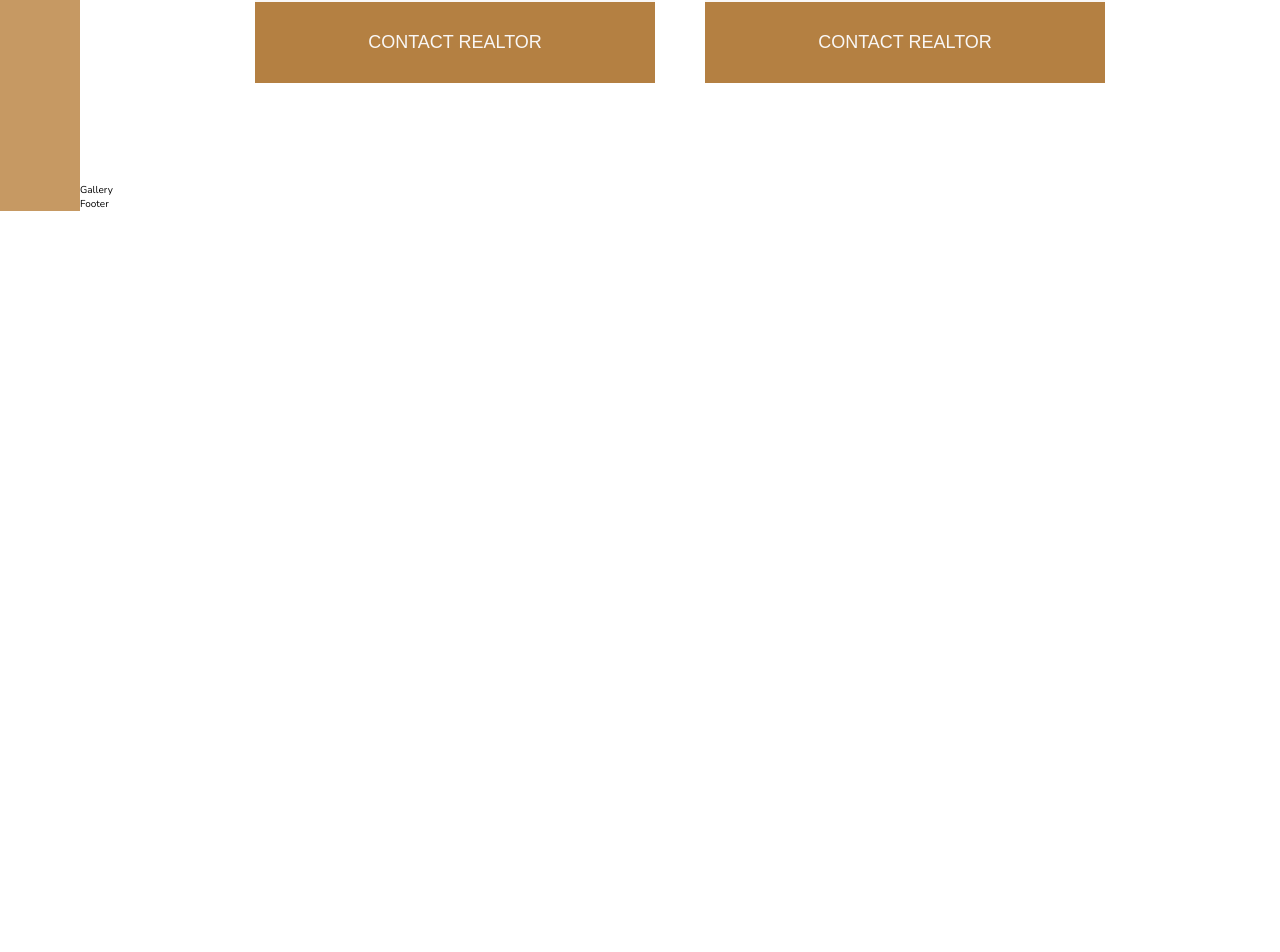
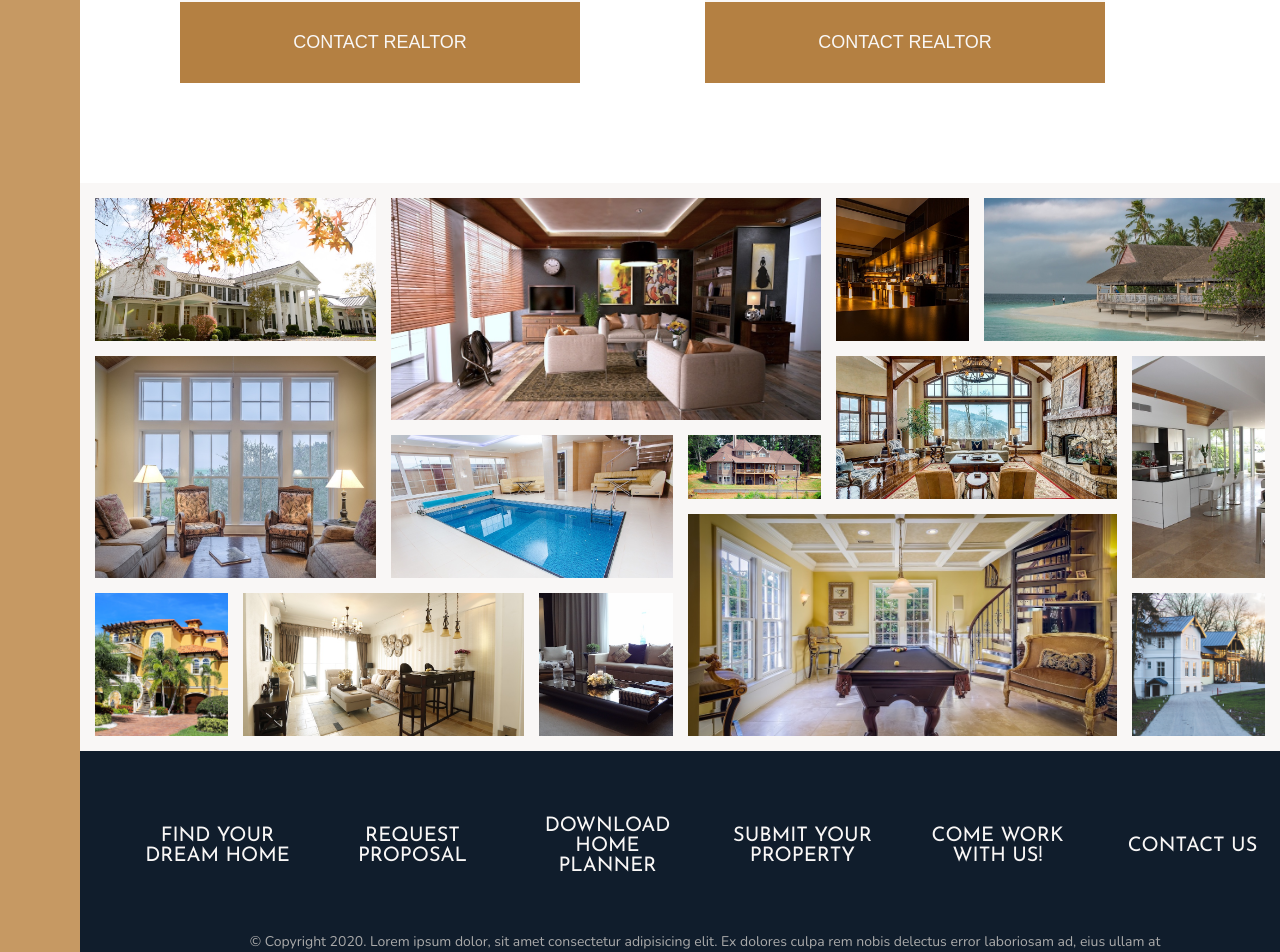
Before and after one commit to james-hatfield/nexter, a React (Create React App) app: page / in a window 1280 px wide. Shown: the part 3576-4528 px from the top of the page. Before the commit the page ends 3787 px from the top, so only its background shows below. Built offline with nearby package versions, Linux system fonts and the light colour scheme.

Commit message:
finished footer and gallery, page complete

```diff
--- a/src/components/Footer/Footer.module.scss
+++ b/src/components/Footer/Footer.module.scss
@@ -1,3 +1,59 @@
+@import "../../sass/main.scss";
+
 .Footer {
   grid-area: footer;
+  background-color: $color-secondary;
+  color: $color-grey-light-1;
+  height: 30vh;
+
+  display: grid;
+  grid-template-rows: 1fr 1fr;
+  align-items: center;
+  padding: 5rem 0 0 5rem;
+  nav {
+    ul {
+      list-style: none;
+      display: grid;
+      grid-template-columns: repeat(auto-fit, minmax(15rem, 1fr));
+      grid-gap: 2rem;
+      align-items: center;
+      margin-bottom: 2rem;
+      a,
+      &:visited,
+      &:link {
+        color: $color-grey-light-1;
+        text-decoration: none;
+        font-size: 2rem;
+        font-family: $font-display;
+        text-transform: uppercase;
+        text-align: center;
+        padding: 1.5rem;
+        display: block;
+        transition: all 0.2s;
+
+        &:hover,
+        &:active {
+          background-color: rgba(#fff, 0.05);
+          transform: translateY(-3px);
+        }
+
+        @include breakpoints(tab-land) {
+          font-size: 1.5rem;
+        }
+      }
+    }
+  }
+
+  .Copyright {
+    display: flex;
+    justify-content: center;
+    font-size: 1.4rem;
+    color: $color-grey-light-2;
+
+    p {
+      text-align: center;
+      width: 80%;
+      margin: 0 auto 0 auto;
+    }
+  }
 }
--- a/src/components/Footer/Footer.tsx
+++ b/src/components/Footer/Footer.tsx
@@ -1,5 +1,38 @@
 import React from "react";
 import classes from "./Footer.module.scss";
 
-const Footer = () => <footer className={classes.Footer}>Footer</footer>;
+const Footer = () => (
+  <footer className={classes.Footer}>
+    <nav>
+      <ul>
+        <li>
+          <a href="#!">Find your dream home</a>
+        </li>
+        <li>
+          <a href="#!">Request proposal</a>
+        </li>
+        <li>
+          <a href="#!">Download home planner</a>
+        </li>
+        <li>
+          <a href="#!">Submit your property</a>
+        </li>
+        <li>
+          <a href="#!">Come work with us!</a>
+        </li>
+        <li>
+          <a href="#!">Contact us</a>
+        </li>
+      </ul>
+    </nav>
+    <div className={classes.Copyright}>
+      <p>
+        &copy; Copyright 2020. Lorem ipsum dolor, sit amet consectetur
+        adipisicing elit. Ex dolores culpa rem nobis delectus error laboriosam
+        ad, eius ullam at tempore soluta cum minus, earum fugiat libero
+        cupiditate nesciunt tenetur quasi eligendi sequi nihil. Veniam.
+      </p>
+    </div>
+  </footer>
+);
 export default Footer;
--- a/src/components/Gallery/Gallery.module.scss
+++ b/src/components/Gallery/Gallery.module.scss
@@ -1,3 +1,77 @@
+@import "../../sass/main.scss";
+
 .Gallery {
   grid-area: gallery;
+  background-color: $color-grey-light-1;
+
+  display: grid;
+  grid-template-columns: repeat(8, 1fr);
+  grid-template-rows: repeat(7, 5vw);
+  grid-gap: 1.5rem;
+  padding: 1.5rem;
+
+  .ImageContainer {
+    & > * {
+      width: 100%;
+      height: 100%;
+      display: block;
+      object-fit: cover;
+    }
+    &:nth-child(1) {
+      grid-row: 1 / span 2;
+      grid-column: 1 / span 2;
+    }
+    &:nth-child(2) {
+      grid-row: 1 / span 3;
+      grid-column: 3 / span 3;
+    }
+    &:nth-child(3) {
+      grid-row: 1 / span 2;
+      grid-column: 6 / span 1;
+    }
+    &:nth-child(4) {
+      grid-row: 1 / span 2;
+      grid-column: 7 / span 2;
+    }
+    &:nth-child(5) {
+      grid-row: 3 / span 3;
+      grid-column: 1 / span 2;
+    }
+    &:nth-child(6) {
+      grid-row: 4 / span 2;
+      grid-column: 3 / span 2;
+    }
+    &:nth-child(7) {
+      grid-row: 4 / span 1;
+      grid-column: 5 / span 1;
+    }
+    &:nth-child(8) {
+      grid-row: 3 / span 2;
+      grid-column: 6 / span 2;
+    }
+    &:nth-child(9) {
+      grid-row: 3 / span 3;
+      grid-column: 8 / span 1;
+    }
+    &:nth-child(10) {
+      grid-row: 6 / span 2;
+      grid-column: 1 / span 1;
+    }
+    &:nth-child(11) {
+      grid-row: 6 / span 2;
+      grid-column: 2 / span 2;
+    }
+    &:nth-child(12) {
+      grid-row: 6 / span 2;
+      grid-column: 4 / span 1;
+    }
+    &:nth-child(13) {
+      grid-row: 5 / span 3;
+      grid-column: 5 / span 3;
+    }
+    &:nth-child(14) {
+      grid-row: 6 / span 2;
+      grid-column: 8 / span 1;
+    }
+  }
 }
--- a/src/components/Gallery/Gallery.tsx
+++ b/src/components/Gallery/Gallery.tsx
@@ -1,5 +1,50 @@
 import React from "react";
 import classes from "./Gallery.module.scss";
 
-const Gallery = () => <section className={classes.Gallery}>Gallery</section>;
+const Gallery = () => (
+  <section className={classes.Gallery}>
+    <figure className={classes.ImageContainer}>
+      <img src={require("../../assets/gal-1.jpeg")} alt="Gallery1" />
+    </figure>
+    <figure className={classes.ImageContainer}>
+      <img src={require("../../assets/gal-2.jpeg")} alt="Gallery2" />
+    </figure>
+    <figure className={classes.ImageContainer}>
+      <img src={require("../../assets/gal-3.jpeg")} alt="Gallery3" />
+    </figure>
+    <figure className={classes.ImageContainer}>
+      <img src={require("../../assets/gal-4.jpeg")} alt="Gallery4" />
+    </figure>
+    <figure className={classes.ImageContainer}>
+      <img src={require("../../assets/gal-5.jpeg")} alt="Gallery5" />
+    </figure>
+    <figure className={classes.ImageContainer}>
+      <img src={require("../../assets/gal-6.jpeg")} alt="Gallery6" />
+    </figure>
+    <figure className={classes.ImageContainer}>
+      <img src={require("../../assets/gal-7.jpeg")} alt="Gallery7" />
+    </figure>
+    <figure className={classes.ImageContainer}>
+      <img src={require("../../assets/gal-8.jpeg")} alt="Gallery8" />
+    </figure>
+    <figure className={classes.ImageContainer}>
+      <img src={require("../../assets/gal-9.jpeg")} alt="Gallery9" />
+    </figure>
+    <figure className={classes.ImageContainer}>
+      <img src={require("../../assets/gal-10.jpeg")} alt="Gallery10" />
+    </figure>
+    <figure className={classes.ImageContainer}>
+      <img src={require("../../assets/gal-11.jpeg")} alt="Gallery11" />
+    </figure>
+    <figure className={classes.ImageContainer}>
+      <img src={require("../../assets/gal-12.jpeg")} alt="Gallery12" />
+    </figure>
+    <figure className={classes.ImageContainer}>
+      <img src={require("../../assets/gal-13.jpeg")} alt="Gallery13" />
+    </figure>
+    <figure className={classes.ImageContainer}>
+      <img src={require("../../assets/gal-14.jpeg")} alt="Gallery14" />
+    </figure>
+  </section>
+);
 export default Gallery;
--- a/src/components/Header/Header.module.scss
+++ b/src/components/Header/Header.module.scss
@@ -20,7 +20,7 @@
     align-items: flex-start;
     margin-top: 2rem;
 
-    img {
+    .Logo {
       width: 18%;
     }
   }
@@ -68,7 +68,7 @@
       grid-template-columns: repeat(auto-fit, minMax(1rem, 1fr));
       width: 100%;
 
-      img {
+      & > * {
         width: 10rem;
         filter: brightness(70%);
       }
--- a/src/components/Header/Header.tsx
+++ b/src/components/Header/Header.tsx
@@ -4,7 +4,11 @@ import classes from "./Header.module.scss";
 const Header = () => (
   <header className={classes.Header}>
     <div className={classes.NexterLogo}>
-      <img src={require("../../assets/logo.png")} alt="Logo" />
+      <img
+        className={classes.Logo}
+        src={require("../../assets/logo.png")}
+        alt="Logo"
+      />
     </div>
     <div className={classes.Heading}>
       <h3>Your own home:</h3>
--- a/src/components/HomeCard/HomeCard.module.scss
+++ b/src/components/HomeCard/HomeCard.module.scss
@@ -69,8 +69,12 @@
     color: $color-grey-light-1;
     border: none;
     font-size: 1.8rem;
-    // letter-spacing: 1px;
     cursor: pointer;
     text-transform: uppercase;
+    outline: none;
+
+    &:hover {
+      background-color: darken($color-primary, 15%);
+    }
   }
 }
--- a/src/components/Homes/Homes.module.scss
+++ b/src/components/Homes/Homes.module.scss
@@ -4,7 +4,7 @@
   grid-area: homes;
 
   display: grid;
-  grid-template-columns: repeat(auto-fit, 40rem);
+  grid-template-columns: repeat(auto-fit, minmax(40rem, 1fr));
   padding: 10rem 10rem;
   grid-gap: 5rem;
   justify-content: center;
--- a/src/components/Homes/Homes.tsx
+++ b/src/components/Homes/Homes.tsx
@@ -5,8 +5,8 @@ import HomeCard from "../HomeCard/HomeCard";
 
 const Homes = () => (
   <section className={classes.Homes}>
-    {homes.map((h) => (
-      <HomeCard {...h} />
+    {homes.map((h, i) => (
+      <HomeCard key={i} {...h} />
     ))}
   </section>
 );
--- a/src/components/Realtors/Realtors.module.scss
+++ b/src/components/Realtors/Realtors.module.scss
@@ -36,7 +36,7 @@
       display: flex;
       align-items: center;
 
-      img {
+      & > :nth-child(1) {
         border-radius: 50%;
         width: 6rem;
       }
```
